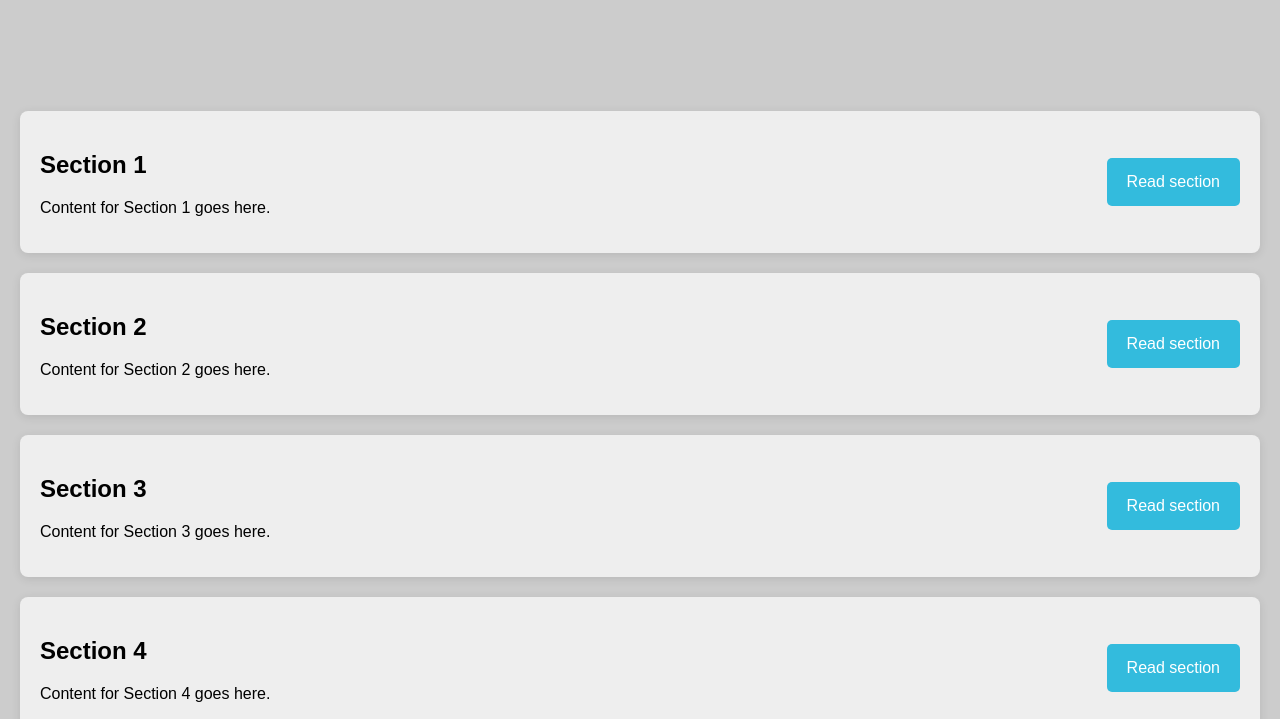
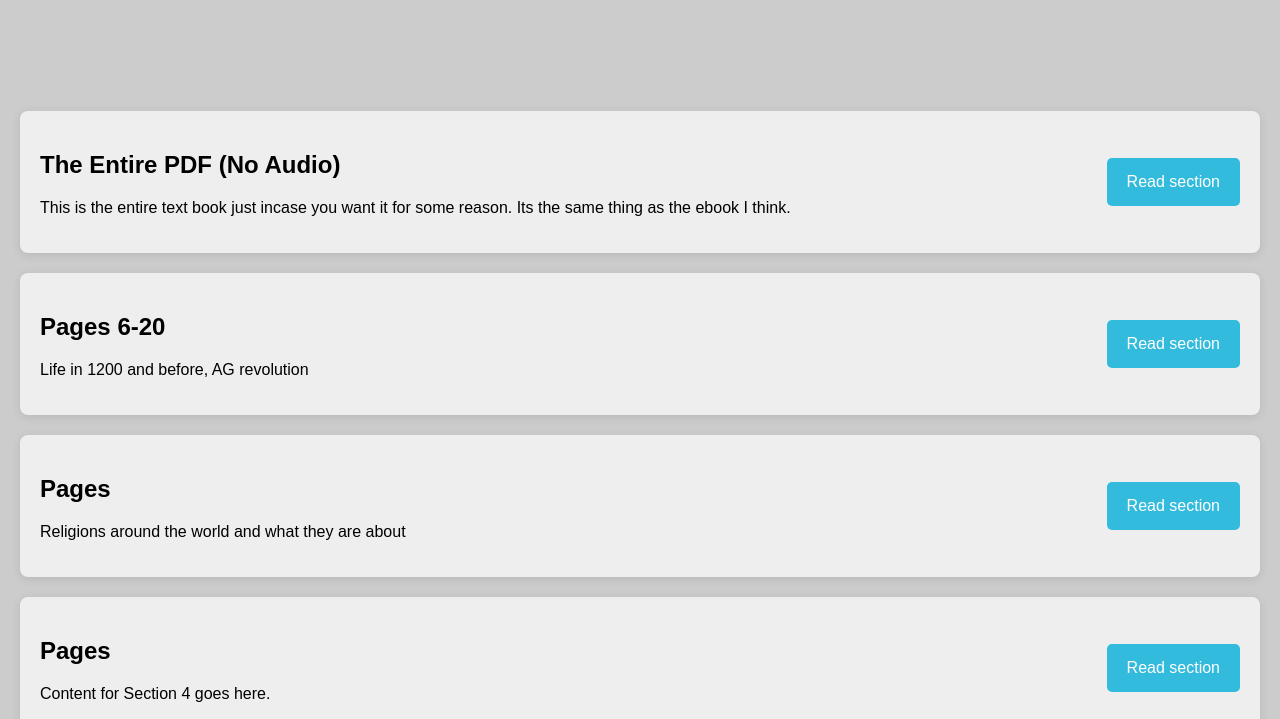
Before and after one commit to IMakeStuffIG/History-Site, a plain HTML site: page index.html in a window 1280 px wide. Shown: the part 81-800 px from the top of the page. Drawn offline with Linux system fonts and the light colour scheme.

Commit message:
Add files via upload

```diff
--- a/index.html
+++ b/index.html
@@ -84,10 +84,10 @@
 
     <script>
         const sections = [
-            { title: "Section 1", content: "Content for Section 1 goes here.", link: "https://youtube.com" },
-            { title: "Section 2", content: "Content for Section 2 goes here.", link: "https://example.com/section2" },
-            { title: "Section 3", content: "Content for Section 3 goes here.", link: "https://example.csom/section3" },
-            { title: "Section 4", content: "Content for Section 4 goes here.", link: "https://example.com/section4" },
+            { title: "The Entire PDF (No Audio)", content: "This is the entire text book just incase you want it for some reason. Its the same thing as the ebook I think.", link: "https://youtube.com" },
+            { title: "Pages 6-20 ", content: "Life in 1200 and before, AG revolution ", link: "https://example.com/section2" },
+            { title: "Pages ", content: "Religions around the world and what they are about ", link: "https://example.csom/section3" },
+            { title: "Pages", content: "Content for Section 4 goes here.", link: "https://example.com/section4" },
             { title: "Section 5", content: "Content for Section 5 goes here.", link: "https://example.com/section5" },
             { title: "Section 6", content: "Content for Section 6 goes here.", link: "https://example.com/section6" },
             { title: "Section 7", content: "Content for Section 7 goes here.", link: "https://example.com/section7" },
```
